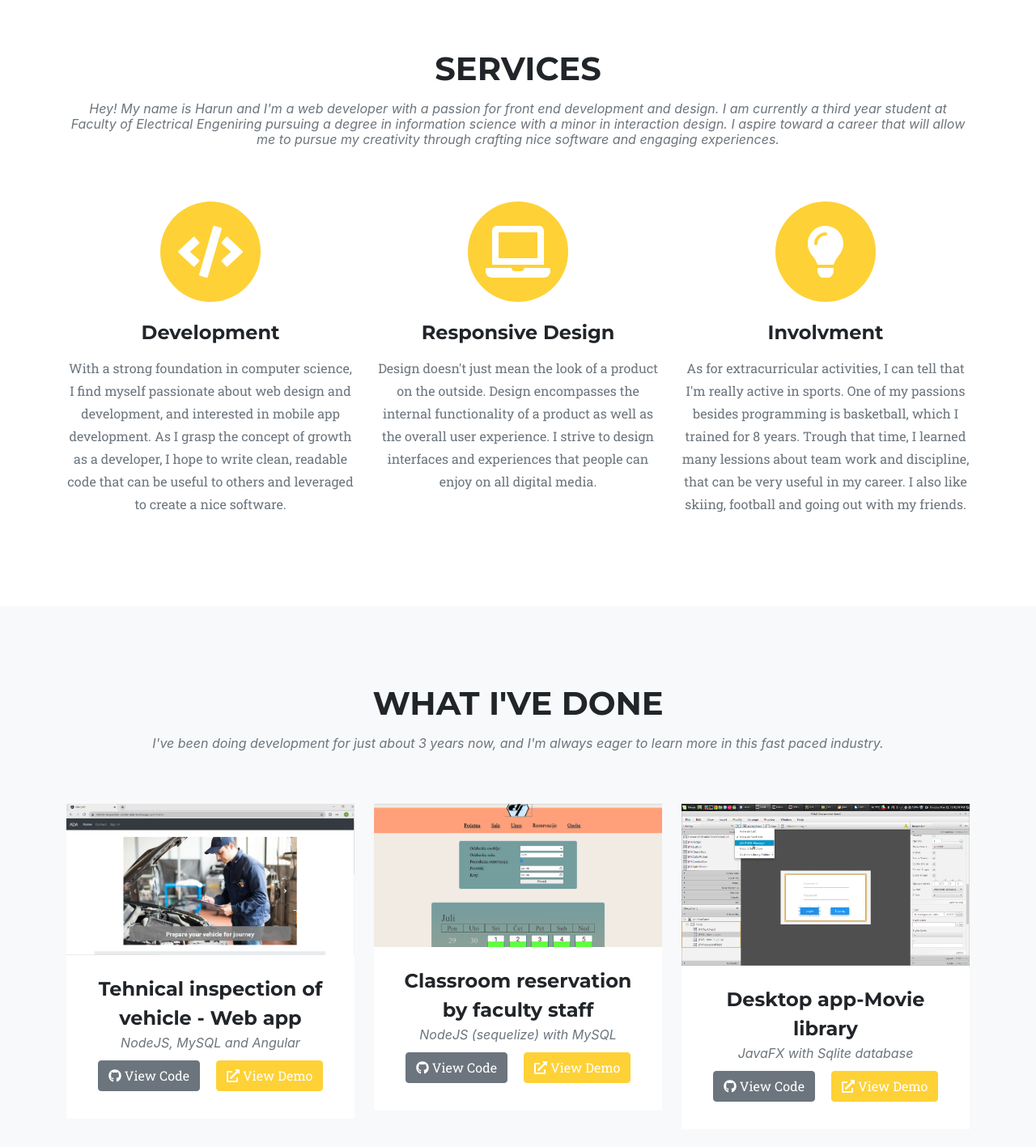
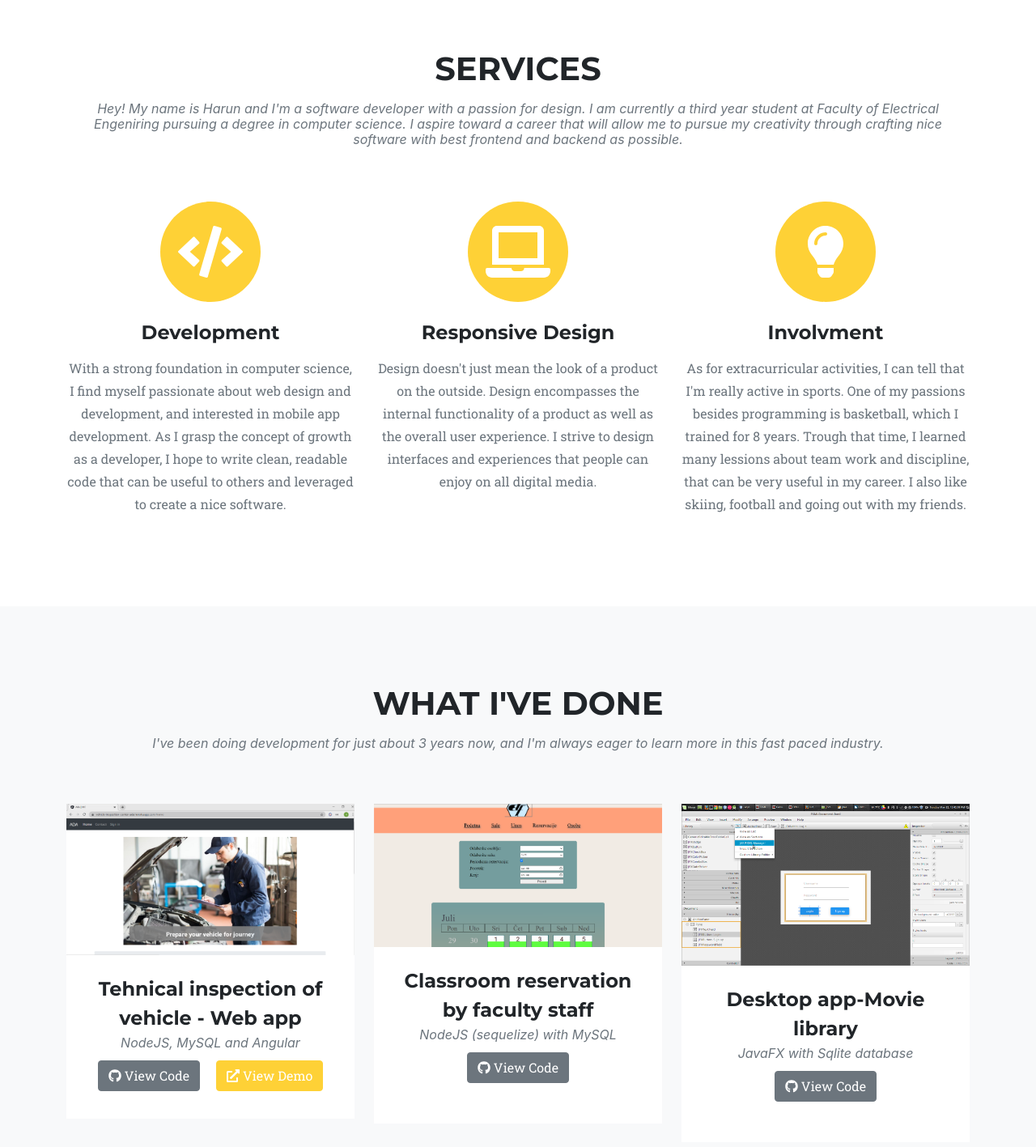
Before and after one commit to hhadzic3/Personal-WebSite, a React (Create React App) app: page / in a window 1280 px wide. Shown: the part 900-2317 px from the top of the page at 81% size. Built offline with nearby package versions, Linux system fonts and the light colour scheme; a web font is replaced by a local one.

Commit message:
Design on point

```diff
--- a/src/components/Portfolio.js
+++ b/src/components/Portfolio.js
@@ -13,7 +13,7 @@ export default function Portfolio({ portfolioLinks }) {
                   {portfolioLinks && portfolioLinks.map(( {title , caption , img, github, demo} , i) =>
                       <div className="col-lg-4 col-sm-6 mb-4" key={title}>
                           <div className="portfolio-item">
-                              <a className="portfolio-link" data-toggle="modal" href="#portfolioModal1" >
+                              <a className="portfolio-link" rel="noopener noreferrer" target = "_blank"  href={github} >
                                   <div className="portfolio-hover">
                                       <div className="portfolio-hover-content">
                                           <i className="fas fa-plus fa-3x"></i>
@@ -27,9 +27,12 @@ export default function Portfolio({ portfolioLinks }) {
                                     <a href={github} rel="noopener noreferrer" target = "_blank">
                                         <button className="btn btn-secondary" data-dismiss="modal" type="button">  <i className="fab fa-github"></i> View Code</button>
                                     </a>
-                                    <a href={demo} rel="noopener noreferrer" target = "_blank">
-                                        <button className="btn btn-primary" data-dismiss="modal" type="button">  <i className="fas fa-external-link-alt"></i> View Demo</button>
-                                    </a>
+                                    { github !== demo ? (
+                                        <a href={demo} rel="noopener noreferrer" target = "_blank">
+                                            <button className="btn btn-primary" data-dismiss="modal" type="button">  <i className="fas fa-external-link-alt"></i> View Demo</button>
+                                        </a>
+                                    ) : (<p> </p>)
+                                    }
                               </div>
                           </div>
                       </div>
--- a/src/components/Services.jsx
+++ b/src/components/Services.jsx
@@ -6,11 +6,9 @@ export default () => {
             <div className="container">
                 <div className="text-center">
                     <h2 className="section-heading text-uppercase">Services</h2>
-                    <h3 className="section-subheading text-muted">Hey! My name is Harun and I&#39;m a web developer with a passion for front
-end development and design. I am currently a third year student at Faculty of
-Electrical Engeniring pursuing a degree in information science with a minor
-in interaction design. I aspire toward a career that will allow me to pursue
-my creativity through crafting nice software and engaging experiences.</h3>
+                    <h3 className="section-subheading text-muted">Hey! My name is Harun and I'm a software developer with a passion for design. I am currently a third year student at Faculty of
+Electrical Engeniring pursuing a degree in computer science. I aspire toward a career that will allow me to pursue
+my creativity through crafting nice software with best frontend and backend as possible.</h3>
                 </div>
                 <div className="row text-center">
                     <div className="col-md-4">
```
